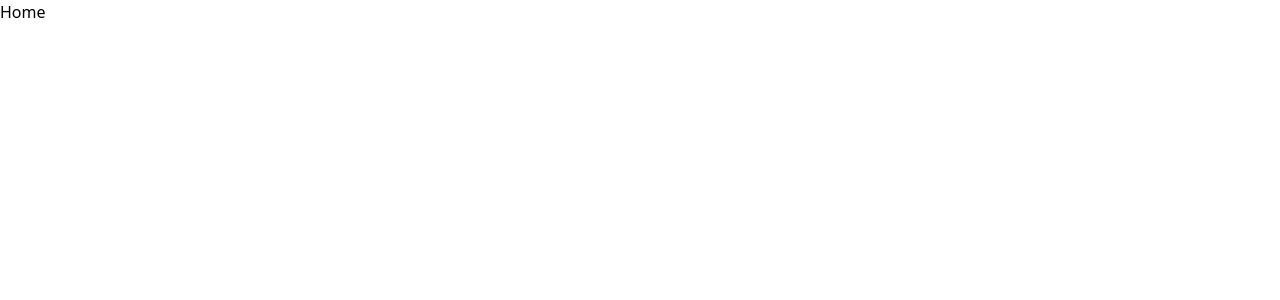
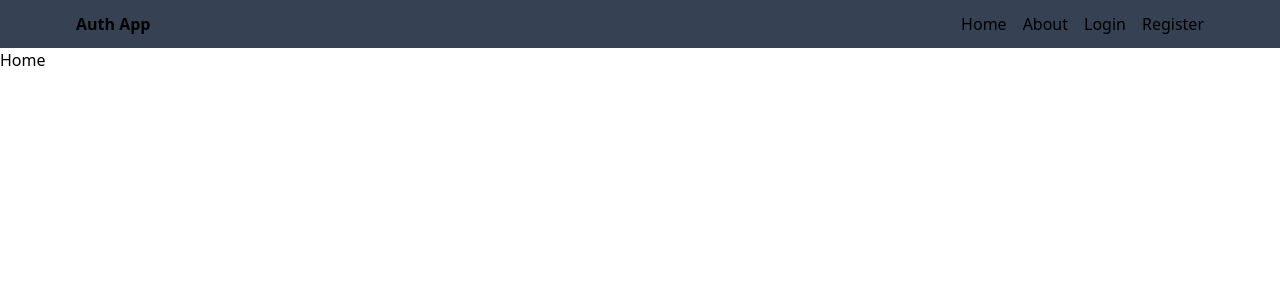
Before and after one commit to HariHaran9209/Authentication, a React (Vite) app in the folder frontend/: page / in a window 1280 px wide. Shown: the top 300 px of the page. Built offline with nearby package versions, Linux system fonts and the light colour scheme.

Commit message:
Navbar Component

```diff
--- a/frontend/src/App.jsx
+++ b/frontend/src/App.jsx
@@ -5,10 +5,12 @@ import About from "./pages/About";
 import Profile from "./pages/Profile";
 import Login from "./pages/Login";
 import Register from "./pages/Register";
+import Navbar from './components/Navbar'
 
 const App = () => {
   return (
     <BrowserRouter>
+    <Navbar></Navbar>
       <Routes>
         <Route path="/" element={<Home />} />
         <Route path="/about" element={<About />} />
--- /dev/null
+++ b/frontend/src/components/Navbar.jsx
@@ -0,0 +1,20 @@
+import React from 'react'
+import { Link } from 'react-router-dom'
+
+const Navbar = () => {
+  return (
+    <div className='bg-gray-700'>
+       <div className="flex justify-between items-center max-w-6xl mx-auto p-3">
+            <Link to='/'><h1 className="font-bold">Auth App</h1></Link>
+            <ul className='flex gap-4'>
+                <Link to='/'><li>Home</li></Link>
+                <Link to='/about'><li>About</li></Link>
+                <Link to='/login'><li>Login</li></Link>
+                <Link to='/register'><li>Register</li></Link>
+            </ul>
+       </div>
+    </div>
+  )
+}
+
+export default Navbar
```
